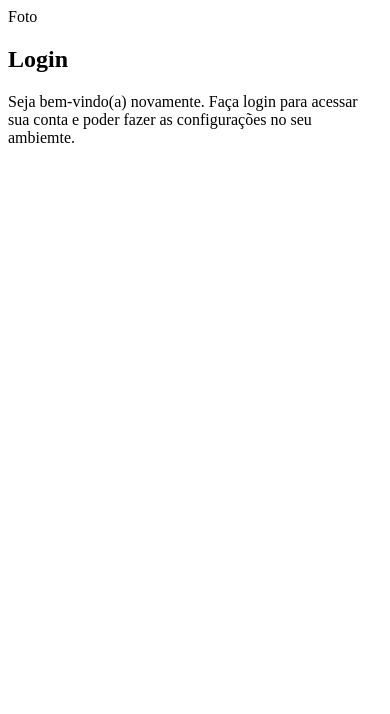
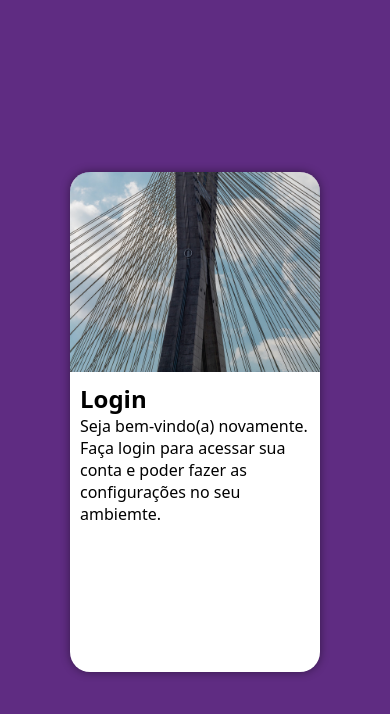
Before and after one commit to franciscodiegosantos/projeto-login, a plain HTML site: page index.html in a window 390 px wide. Drawn offline with Linux system fonts and the light colour scheme.

Commit message:
configurado o mobile first

```diff
--- a/estilos/style.css
+++ b/estilos/style.css
@@ -5,3 +5,49 @@
     Verde: #49a09d
     Lilás: #5f2c82
 */
+
+* {
+    font-family: system-ui, -apple-system, BlinkMacSystemFont, 'Segoe UI', Roboto, Oxygen, Ubuntu, Cantarell, 'Open Sans', 'Helvetica Neue', sans-serif;
+    padding: 0PX;
+    margin: 0px;
+    box-sizing: border-box;
+}
+
+body, html {
+    background-color: #5f2c82;
+    height: 100vh;
+    width: 100vw;
+}
+
+main {
+    position: relative;
+    height: 100vh;
+    width: 100vw;
+}
+
+section#login {
+    position: absolute;
+    top: 50%;
+    left: 50%;
+    transform: translate(-50%, -50%);
+    overflow: hidden;
+
+    background-color: white;
+    width: 250px;
+    height: 500px;
+    border-radius: 20px;
+    box-shadow: 0px 0px 10px rgba(0, 0, 0, 0.445);
+}
+
+section#login > div#imagem {
+    display: block;
+    background: #5f2c82 url(../imagens/ponte-m.jpg) no-repeat;
+    background-size: cover;
+    background-position: left bottom;
+    height: 200px;
+}
+
+section#login > div#formulario {
+    display: block;
+    padding: 10px;
+}
--- a/index.html
+++ b/index.html
@@ -10,7 +10,7 @@
     <main>
         <section id="login">
             <div id="imagem">
-                Foto
+                <!-- Aqui irá a imagem nas CSS -->
             </div>
             <div id="formulario">
                 <h1>Login</h1>
```
